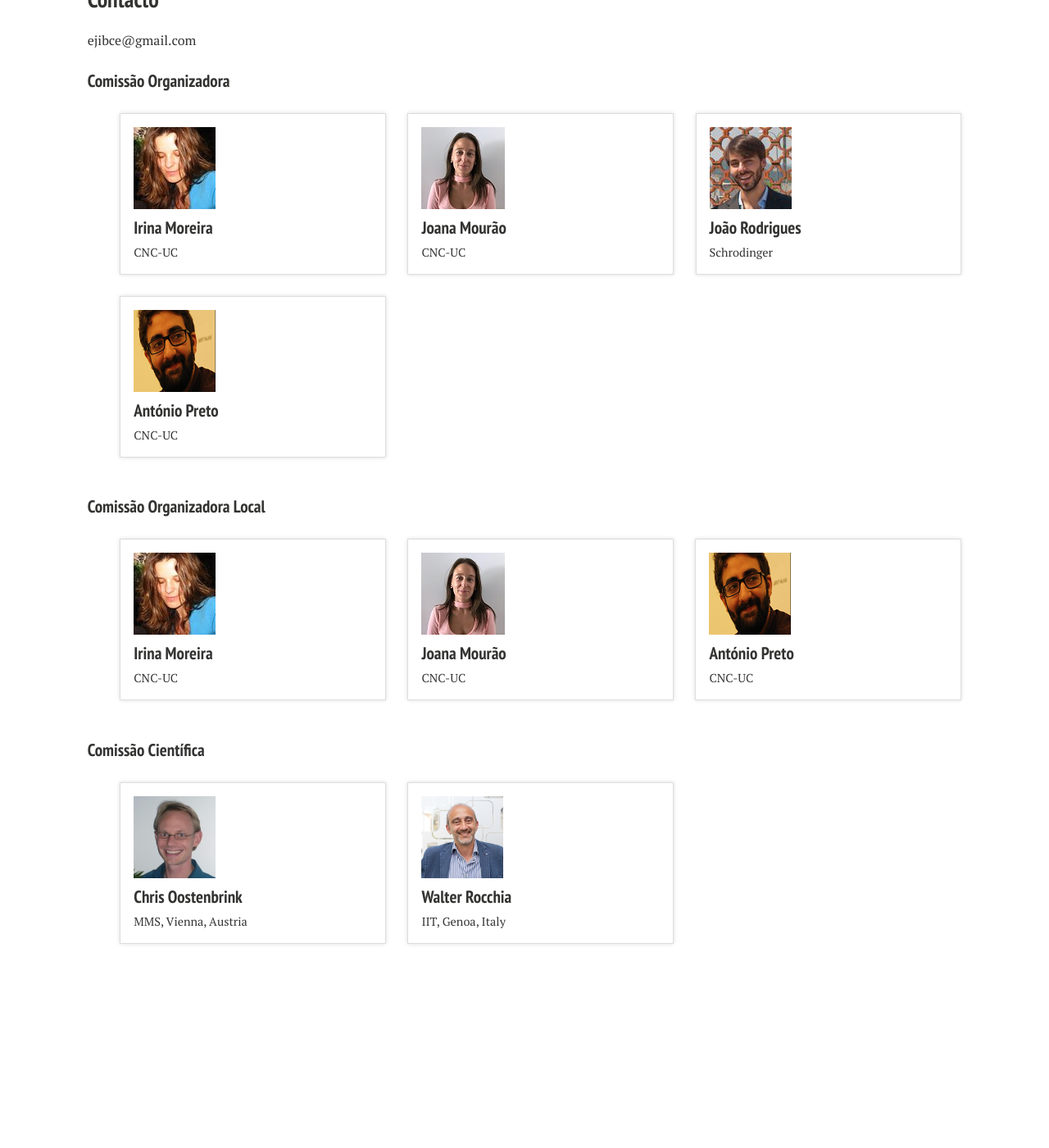
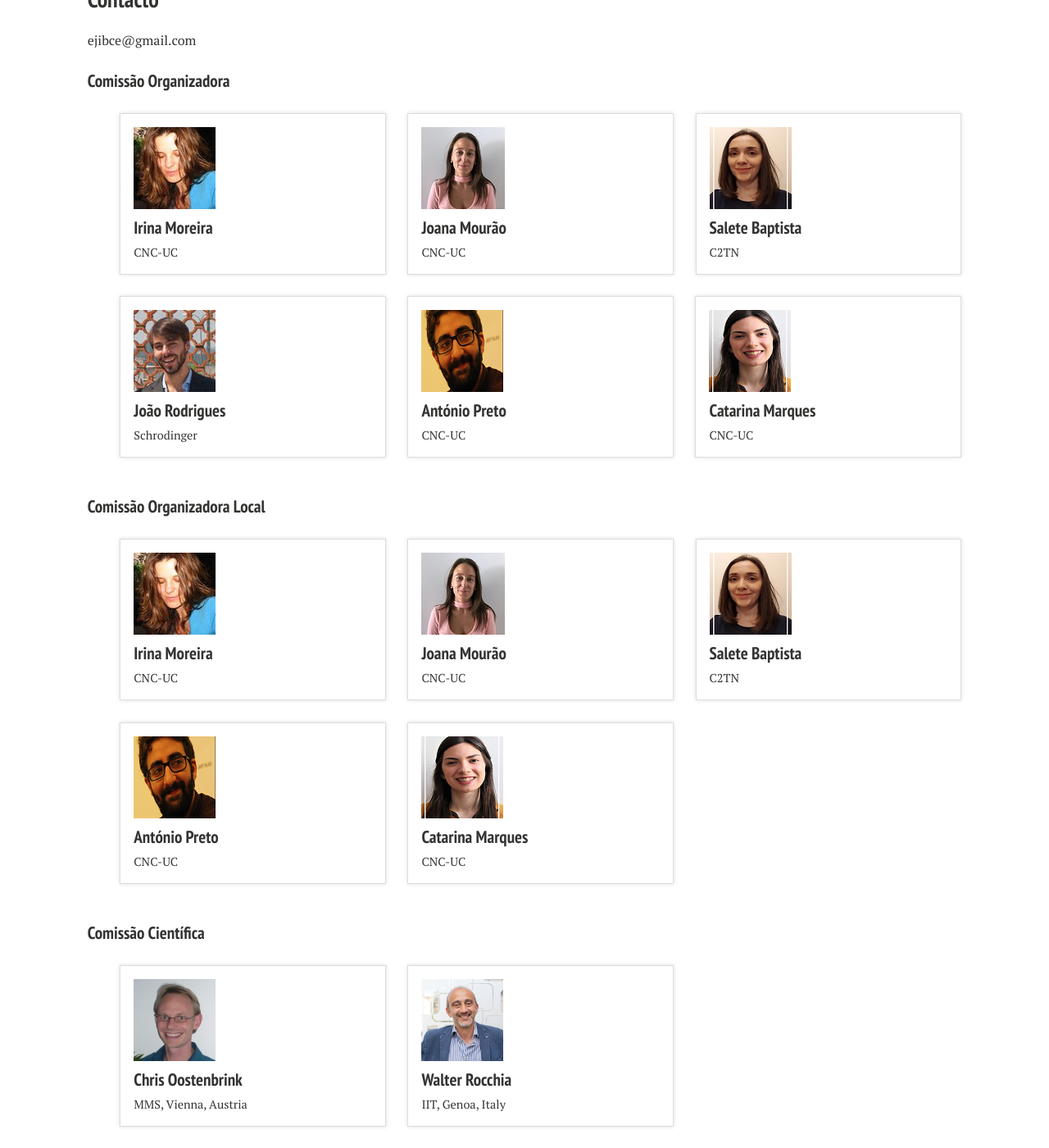
Before and after one commit to ejibce/ejibce.github.io, a Jekyll site: the page built from acerca/index.md, in a window 1280 px wide and 1400 px high, scrolled down 1218 px. Shown: the whole window at 82% size. Built offline with Jekyll 4.4.1, drawn with Linux system fonts in a browser that asks for light colours; nearby versions of some CDN libraries; before the commit the page ends 2395 px from its top, so only the background shows below that.

Commit message:
Add Salete and Catarina
Updated organization and local organization

```diff
--- a/_data/organizacao.yml
+++ b/_data/organizacao.yml
@@ -8,6 +8,11 @@
     url: http://www.moreiralab.com/people/joana-mourao-2/
     avatar: /images/pessoas/foto_joana_mourao.jpg
 
+-   name: Salete Baptista
+    position: C2TN
+    url: http://www.moreiralab.com/people/salete-baptista/
+    avatar: /images/pessoas/foto_salete_baptista.jpg
+
 -   name: João Rodrigues
     position: Schrodinger
     url: http://unstructuredbio.com/
@@ -17,3 +22,8 @@
     position: CNC-UC
     url: http://www.moreiralab.com/people/antonio-gomes/
     avatar: /images/pessoas/foto_antonio_preto.png
+
+-   name: Catarina Marques
+    position: CNC-UC
+    url: http://www.moreiralab.com/people/catarina-marques/
+    avatar: /images/pessoas/foto_catarina_marques.png
--- a/_data/organizacaolocal.yml
+++ b/_data/organizacaolocal.yml
@@ -8,7 +8,17 @@
     url: http://www.moreiralab.com/people/joana-mourao-2/
     avatar: /images/pessoas/foto_joana_mourao.jpg
 
+-   name: Salete Baptista
+    position: C2TN
+    url: http://www.moreiralab.com/people/salete-baptista/
+    avatar: /images/pessoas/foto_salete_baptista.jpg
+
 -   name: António Preto
     position: CNC-UC
     url: http://www.moreiralab.com/people/antonio-gomes/
     avatar: /images/pessoas/foto_antonio_preto.png
+
+-   name: Catarina Marques
+    position: CNC-UC
+    url: http://www.moreiralab.com/people/catarina-marques/
+    avatar: /images/pessoas/foto_catarina_marques.png
```
Also changed, not shown: images/pessoas/foto_catarina_marques.png (added), images/pessoas/foto_salete_baptista.jpg (added).
